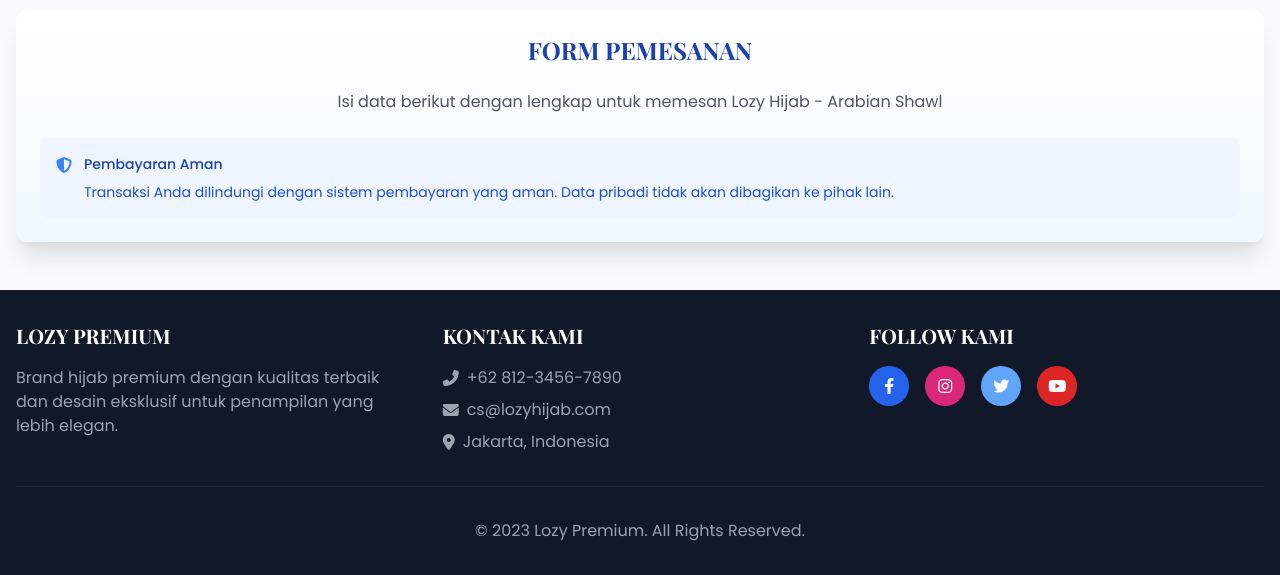
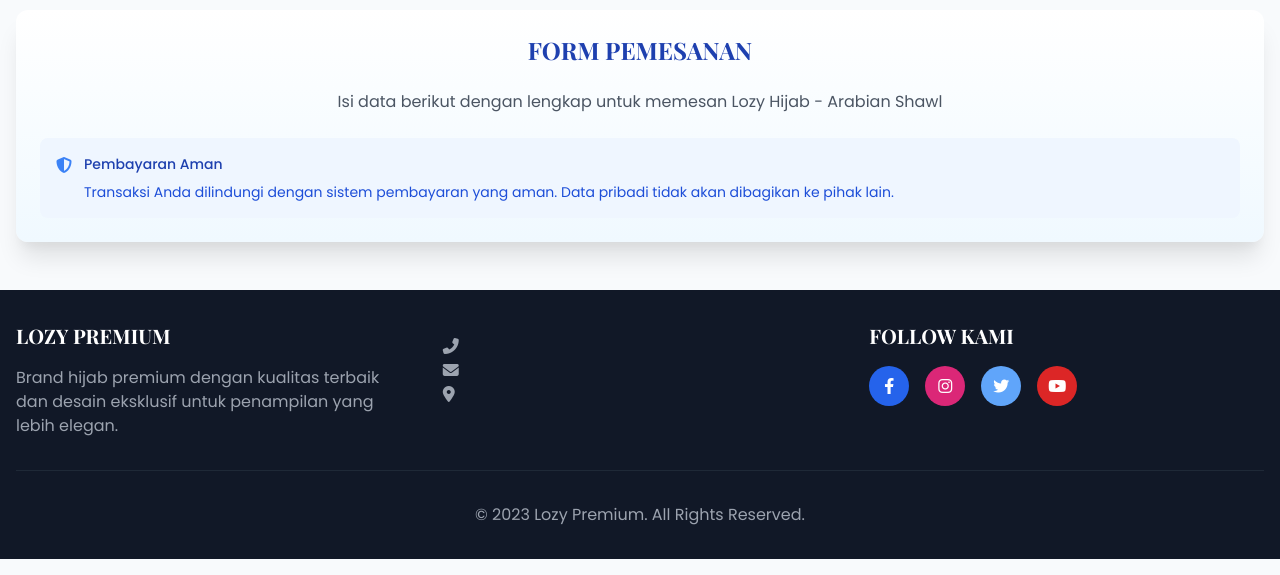
Before and after one commit to elisa875/lozyhijabshwal, a plain HTML site: page index.html in a window 1280 px wide. Shown: the part 4288-4863 px from the top of the page. Drawn offline with nearby package versions, Linux system fonts and the light colour scheme; a script that the page names is missing.

Commit message:
Update index.html

```diff
--- a/index.html
+++ b/index.html
@@ -474,19 +474,16 @@
                     <p class="text-gray-400">Brand hijab premium dengan kualitas terbaik dan desain eksklusif untuk penampilan yang lebih elegan.</p>
                 </div>
                 <div>
-                    <h3 class="title-font text-xl font-bold mb-4">KONTAK KAMI</h3>
+                    <h3 class="title-font text-xl font-bold mb-4"></h3>
                     <ul class="space-y-2 text-gray-400">
                         <li class="flex items-center">
                             <i class="fas fa-phone-alt mr-2"></i>
-                            <span>+62 812-3456-7890</span>
                         </li>
                         <li class="flex items-center">
                             <i class="fas fa-envelope mr-2"></i>
-                            <span>cs@lozyhijab.com</span>
                         </li>
                         <li class="flex items-center">
                             <i class="fas fa-map-marker-alt mr-2"></i>
-                            <span>Jakarta, Indonesia</span>
                         </li>
                     </ul>
                 </div>
```
